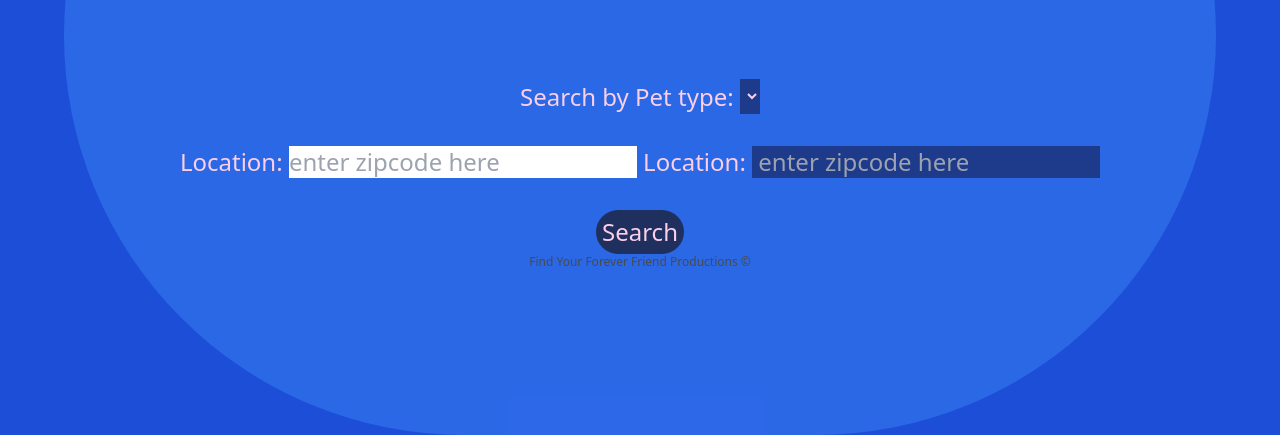
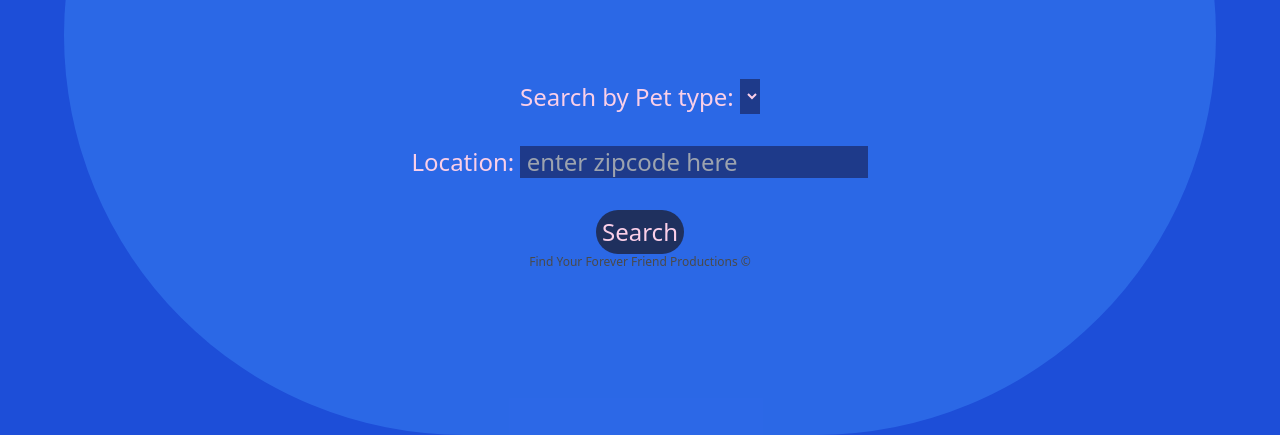
Before and after one commit to MSaideman/find-your-forever-friend, a plain HTML site: page index.html in a window 1280 px wide. Shown: the part 365-800 px from the top of the page. Drawn offline with nearby package versions, Linux system fonts and the light colour scheme; no server answers.

Commit message:
deleted extra location line

```diff
--- a/index.html
+++ b/index.html
@@ -35,9 +35,6 @@
             <div>
 
                 <!-- this div for location  and for search button on page 1 -->
-                Location:  <input name="location" type="text" id="location"  placeholder="enter zipcode here"/>
-
-
 
                 Location:  <input name="location" type="text" id="location"  placeholder=" enter zipcode here" class="bg-blue-900"/>
             </div>
```
